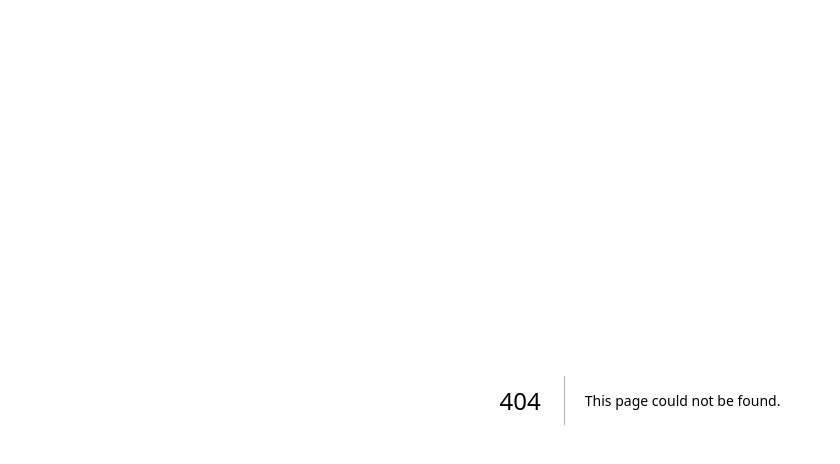
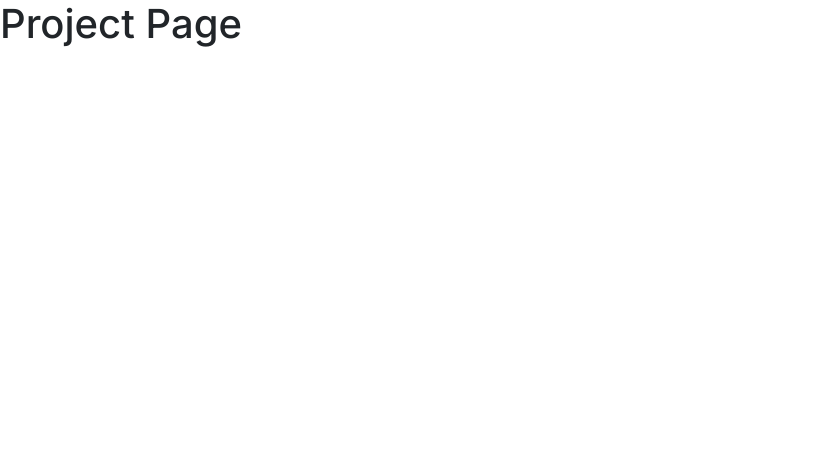
Before and after one commit to ThomasD0213/teamtwo, a Next.js app in the folder front-end/: page /projectPage in a window 1280 px wide. Before the commit this address had no page. Shown: the top 464 px of the page, without its empty margins (0-840 px from the left). Built offline with nearby package versions, Linux system fonts and the light colour scheme.

Commit message:
Added Project Page

```diff
--- /dev/null
+++ b/front-end/src/app/projectPage/page.tsx
@@ -0,0 +1,13 @@
+import React from 'react'
+
+const projectPage = () => {
+  return (
+    <div>
+        <h1>
+            Project Page
+        </h1>
+    </div>
+  )
+}
+
+export default projectPage
```
